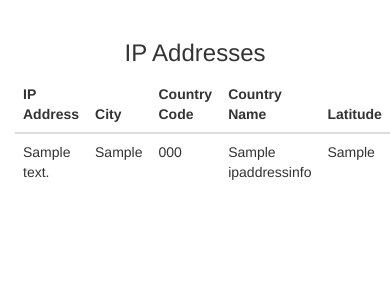
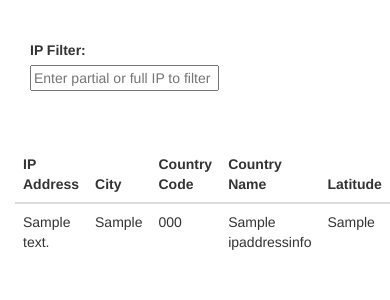
Before and after one commit to sherdwhite/python_challenge, a Django app: a page that uses templates/PythonChallengeApp/results.html in a window 390 px wide; the page is wider, and only the part inside the window is pictured. Shown: the part 96-396 px from the top of that part. Run offline with Django 3.2, Linux system fonts and the light colour scheme; tables that the repository leaves empty hold one stand-in row (values such as "Sample post"); some libraries are stand-ins or nearby versions.

Commit message:
Moved results to ListView.  Added ip_address filter.

```diff
--- a/PythonChallengeApp/urls.py
+++ b/PythonChallengeApp/urls.py
@@ -6,5 +6,5 @@ app_name = 'PythonChallengeApp'
 
 urlpatterns = [
     url(r'^$', views.index, name='index'),
-    url(r'^results/$', views.results, name='results'),
+    url(r'^results/$', views.Results.as_view(), name='results'),
 ]
--- a/PythonChallengeApp/views.py
+++ b/PythonChallengeApp/views.py
@@ -1,6 +1,8 @@
 # Django imports for page display
 from django.http import HttpResponseRedirect
 from django.shortcuts import render
+from django.views.generic import ListView
+from django.db.models import Q
 
 # General imports
 import re
@@ -80,9 +82,18 @@ def get_geo_ip_info(ip_address):
     return geo_ip_dict
 
 
-def results(request):
-    ip_addresses = IPAddressInfo.objects.order_by('ip_address')
-    if not ip_addresses:
-        ip_addresses = []
-    context = {'ip_addresses': ip_addresses, 'title': 'IP Addresses'}
-    return render(request, 'PythonChallengeApp/results.html', context)
+class Results(ListView):
+    context_object_name = 'ip_addresses'  # will now return gauges instead of gauges_list
+    model = IPAddressInfo  # will return list called gauges_list if no context_object_name declared
+    ordering = ['ip_address']
+    template_name = 'PythonChallengeApp/results.html'
+
+    def get_queryset(self):
+        query = self.request.GET.get('ip_address', None)
+        if query:
+            addresses = IPAddressInfo.objects.filter(
+                Q(ip_address__icontains=query)
+            ).order_by('ip_address')
+        else:
+            addresses = IPAddressInfo.objects.order_by('ip_address')
+        return addresses
--- a/templates/PythonChallengeApp/results.html
+++ b/templates/PythonChallengeApp/results.html
@@ -3,6 +3,16 @@
 {% extends "PythonChallengeApp/base.html" %}
     {% block body_block %}
         <h3>{{ title }}</h3>
+
+        <form action="{% url 'PythonChallengeApp:results' %}" method="get">
+        {% csrf_token %}
+            <div class="form-group">
+                <label class="control-label col-sm-2" for="name">IP Filter:</label>
+                <div class="col-sm-3">
+                    <input name="ip_address" type="text" placeholder="Enter partial or full IP to filter by...">
+                </div>
+            </div>
+        </form> <br><br>
 
         {% if ip_addresses %}
         <table class = "table">
```
